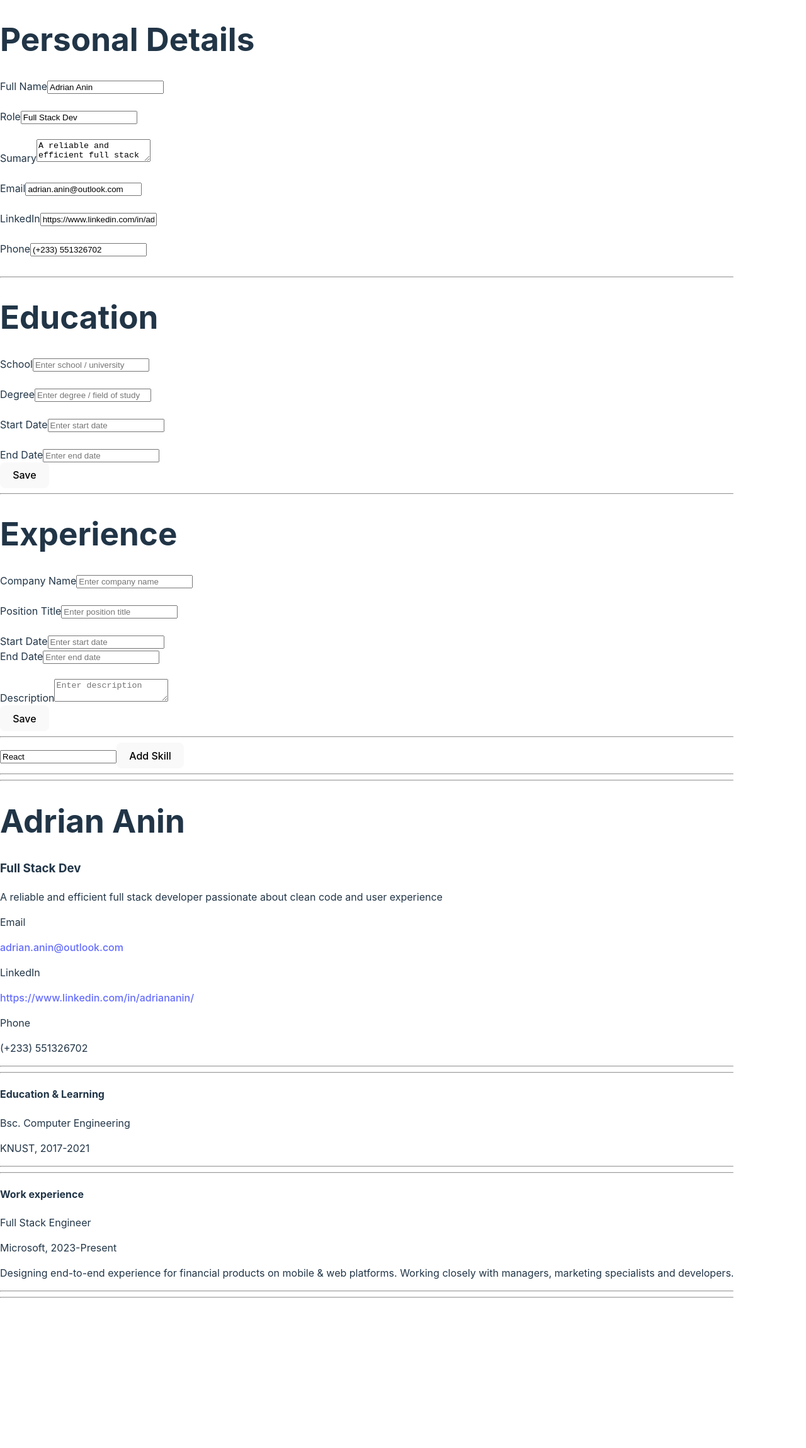
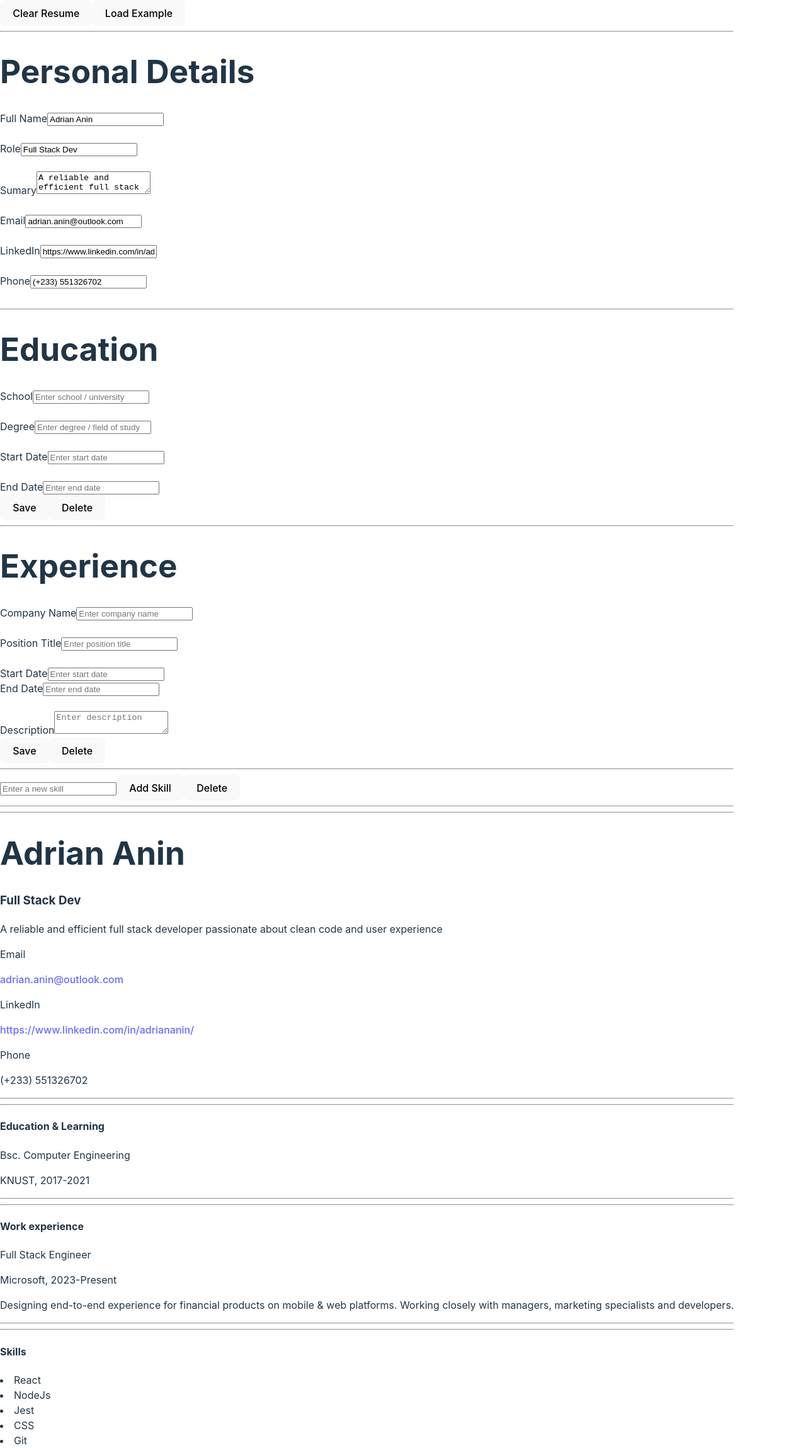
Before and after one commit to adrianeanin/react-cv-generator, a React (Vite) app in the folder cv-generator/: page / in a window 1280 px wide. Shown: the whole page at 63% size. Before the commit the page ends 2069 px from the top, so only its background shows below. Built offline with nearby package versions, Linux system fonts and the light colour scheme.

Commit message:
add clear and delete functionality

```diff
--- a/cv-generator/src/App.jsx
+++ b/cv-generator/src/App.jsx
@@ -13,14 +13,57 @@ import SkillsInput from "./components/SkillsInput";
 const App = () => {
   const [personData, setPersonData] = useState(defaultData.initialPersonalData);
   const [education, setEducation] = useState(defaultData.initialEdu);
+  const [workExp, setWorkExp] = useState(defaultData.initialWorkExp);
   const [newEducation, setNewEducation] = useState(defaultData.initialNewEdu);
-  const [workExp, setWorkExp] = useState(defaultData.initialWorkExp);
   const [newWorkExp, setNewWorkExp] = useState(defaultData.initialNewWorkExp);
+  const [skills, setSkills] = useState(defaultData.initialSkills);
+  const [newSkill, setNewSkill] = useState({ name: "" });
+  const [mostRecentEducationId, setMostRecentEducationId] = useState(null);
+  const [mostRecentWorkId, setMostRecentWorkId] = useState(null);
+  const [mostRecentSkillId, setMostRecentSkillId] = useState(null);
 
-  const [skills, setSkills] = useState([]);
-  const [newSkill, setNewSkill] = useState({ name: "React" });
+  const clearResume = () => {
+    setPersonData({});
+    setEducation([]);
+    setWorkExp([]);
+    setNewEducation({});
+    setNewWorkExp({});
+    setSkills([]);
+    setNewSkill({});
+    setMostRecentEducationId(null);
+    setMostRecentWorkId(null);
+    setMostRecentSkillId(null);
+  };
 
-  const addWorkItem = () => {
+  const loadExample = () => {
+    setPersonData(defaultData.initialPersonalData);
+    setEducation(defaultData.initialEdu);
+    setWorkExp(defaultData.initialWorkExp);
+    setNewEducation(defaultData.initialNewEdu);
+    setNewWorkExp(defaultData.initialNewWorkExp);
+    setSkills(defaultData.initialSkills);
+    setNewSkill({ name: "" });
+    setMostRecentEducationId(null);
+    setMostRecentWorkId(null);
+    setMostRecentSkillId(null);
+  };
+
+  const addEducation = () => {
+    const newId = uuidv4();
+
+    const newEducationItem = {
+      id: newId,
+      school: newEducation.school,
+      degree: newEducation.degree,
+      startDate: newEducation.startDate,
+      endDate: newEducation.endDate,
+    };
+
+    setEducation([...education, newEducationItem]);
+    setMostRecentEducationId(newId);
+  };
+
+  const addWork = () => {
     const newId = uuidv4();
 
     const newWorkItem = {
@@ -33,20 +76,7 @@ const App = () => {
     };
 
     setWorkExp([...workExp, newWorkItem]);
-  };
-
-  const addEducationItem = () => {
-    const newId = uuidv4();
-
-    const newEducationItem = {
-      id: newId,
-      school: newEducation.school,
-      degree: newEducation.degree,
-      startDate: newEducation.startDate,
-      endDate: newEducation.endDate,
-    };
-
-    setEducation([...education, newEducationItem]);
+    setMostRecentWorkId(newId);
   };
 
   const addSkill = () => {
@@ -58,9 +88,10 @@ const App = () => {
     };
 
     setSkills([...skills, newSkillItem]);
+    setMostRecentSkillId(newId);
   };
 
-  const handleChange = (e) => {
+  const handlePersonChange = (e) => {
     const { name, value } = e.target;
     setPersonData((prev) => {
       return {
@@ -94,22 +125,62 @@ const App = () => {
     });
   };
 
+  const removeMostRecentSkill = () => {
+    if (mostRecentSkillId) {
+      const updatedSkills = skills.filter(
+        (skill) => skill.id !== mostRecentSkillId
+      );
+      setSkills(updatedSkills);
+      setMostRecentSkillId(null);
+    }
+  };
+
+  const removeMostRecentEducation = () => {
+    if (mostRecentEducationId) {
+      const updatedEducation = education.filter(
+        (edu) => edu.id !== mostRecentEducationId
+      );
+      setEducation(updatedEducation);
+      setMostRecentEducationId(null);
+    }
+  };
+
+  const removeMostRecentWork = () => {
+    if (mostRecentWorkId) {
+      const updatedWorkExp = workExp.filter(
+        (work) => work.id !== mostRecentWorkId
+      );
+      setWorkExp(updatedWorkExp);
+      setMostRecentWorkId(null);
+    }
+  };
+
   return (
     <>
-      <PersonalDetailsInput handleChange={handleChange} person={personData} />
+      <button onClick={clearResume}>Clear Resume</button>
+      <button onClick={loadExample}>Load Example</button>
+      <br />
+      <hr />
+
+      <PersonalDetailsInput
+        handleChange={handlePersonChange}
+        person={personData}
+      />
       <br />
       <hr />
       <EducationInput
         handleChange={handleEduChange}
         education={newEducation}
-        onClick={addEducationItem}
+        onClick={addEducation}
+        onDeleteClick={removeMostRecentEducation}
       />
       <br />
       <hr />
       <WorkInput
         handleChange={handleWorkChange}
         work={newWorkExp}
-        onClick={addWorkItem}
+        onClick={addWork}
+        onDeleteClick={removeMostRecentWork}
       />
       <br />
       <hr />
@@ -117,6 +188,7 @@ const App = () => {
         handleChange={handleSkillChange}
         skill={newSkill}
         onClick={addSkill}
+        onDeleteClick={removeMostRecentSkill}
       />
 
       <hr />
@@ -140,7 +212,11 @@ const App = () => {
       <hr />
       <hr />
       {skills.map((skill, index) => (
-        <DisplaySkills key={index} skill={skill} isFirstRender={index === 0} />
+        <DisplaySkills
+          key={skill.id}
+          skill={skill}
+          isFirstRender={index === 0}
+        />
       ))}
     </>
   );
--- a/cv-generator/src/components/EducationInput.jsx
+++ b/cv-generator/src/components/EducationInput.jsx
@@ -1,4 +1,9 @@
-const EducationInput = ({ education, handleChange, onClick }) => {
+const EducationInput = ({
+  education,
+  handleChange,
+  onClick,
+  onDeleteClick,
+}) => {
   return (
     <>
       <h1>Education</h1>
@@ -50,6 +55,7 @@ const EducationInput = ({ education, handleChange, onClick }) => {
       </div>
 
       <button onClick={onClick}>Save</button>
+      {onDeleteClick && <button onClick={onDeleteClick}>Delete</button>}
     </>
   );
 };
--- a/cv-generator/src/components/SkillsInput.jsx
+++ b/cv-generator/src/components/SkillsInput.jsx
@@ -1,4 +1,4 @@
-const SkillsInput = ({ handleChange, skill, onClick }) => {
+const SkillsInput = ({ handleChange, skill, onClick, onDeleteClick }) => {
   return (
     <>
       <div className="input">
@@ -10,6 +10,7 @@ const SkillsInput = ({ handleChange, skill, onClick }) => {
           onChange={handleChange}
         />
         <button onClick={onClick}>Add Skill</button>
+        {onDeleteClick && <button onClick={onDeleteClick}>Delete</button>}
       </div>
     </>
   );
--- a/cv-generator/src/components/WorkInput.jsx
+++ b/cv-generator/src/components/WorkInput.jsx
@@ -1,4 +1,4 @@
-const WorkInput = ({ work, handleChange, onClick }) => {
+const WorkInput = ({ work, handleChange, onClick, onDeleteClick }) => {
   return (
     <>
       <h1>Experience</h1>
@@ -62,6 +62,7 @@ const WorkInput = ({ work, handleChange, onClick }) => {
       </div>
 
       <button onClick={onClick}>Save</button>
+      {onDeleteClick && <button onClick={onDeleteClick}>Delete</button>}
     </>
   );
 };
--- a/cv-generator/src/services/defaultData.js
+++ b/cv-generator/src/services/defaultData.js
@@ -8,6 +8,16 @@ const initialPersonalData = {
   phone: "(+233) 551326702",
 };
 
+const initialEdu = [
+  {
+    id: "",
+    school: "KNUST",
+    degree: "Bsc. Computer Engineering",
+    startDate: "2017",
+    endDate: "2021",
+  },
+];
+
 const initialWorkExp = [
   {
     id: "",
@@ -17,16 +27,6 @@ const initialWorkExp = [
     endDate: "Present",
     description:
       "Designing end-to-end experience for financial products on mobile & web platforms. Working closely with managers, marketing specialists and developers.",
-  },
-];
-
-const initialEdu = [
-  {
-    id: "",
-    school: "KNUST",
-    degree: "Bsc. Computer Engineering",
-    startDate: "2017",
-    endDate: "2021",
   },
 ];
 
@@ -47,10 +47,19 @@ const initialNewWorkExp = {
   description: "",
 };
 
+const initialSkills = [
+  { name: "React" },
+  { name: "NodeJs" },
+  { name: "Jest" },
+  { name: "CSS" },
+  { name: "Git" },
+];
+
 export default {
   initialPersonalData,
   initialWorkExp,
   initialEdu,
   initialNewEdu,
   initialNewWorkExp,
+  initialSkills,
 };
```
